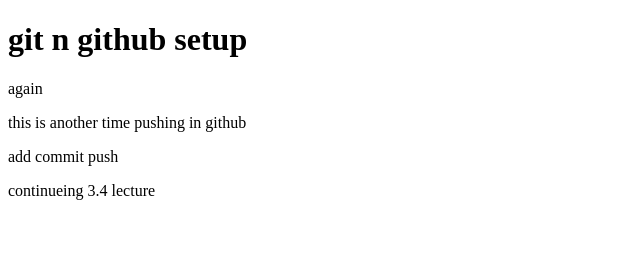
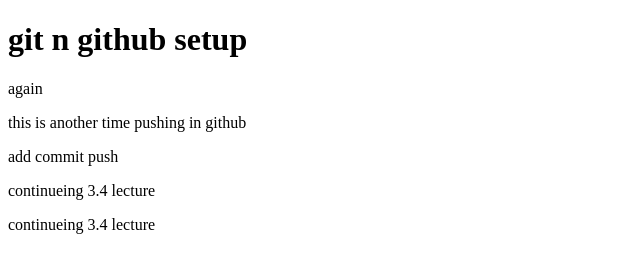
Before and after one commit to uchihaNayeem/nayeems-first-website, a plain HTML site: page index.html in a window 1280 px wide. Shown: the whole page, without its empty margins (0-640 px from the left). Drawn offline with Linux system fonts and the light colour scheme.

Commit message:
Update index.html

```diff
--- a/index.html
+++ b/index.html
@@ -14,6 +14,9 @@
   <p>add commit push</p>
 
   <p>continueing 3.4 lecture</p>
+  <p>continueing 3.4 lecture</p>
+
+
 
 </body>
 </html>
```
